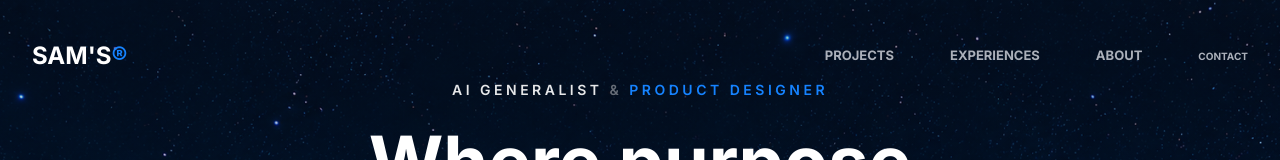
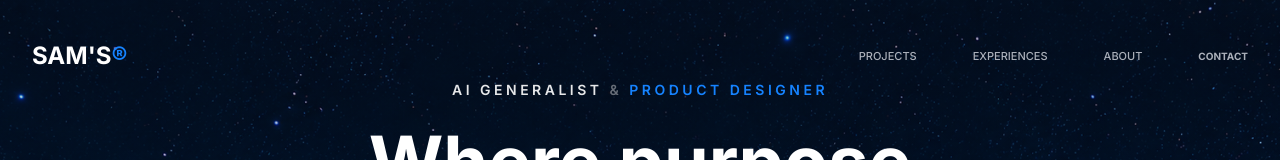
Before and after one commit to Sam-UX-Designer/Sam-Jo-Portfolio-Version-2, a React (Vite) app: page / in a window 1280 px wide. Shown: the top 160 px of the page. Built offline with nearby package versions, Linux system fonts and the light colour scheme.

Commit message:
Reduce font size and weight for navigation links

```diff
--- a/src/components/Nav.tsx
+++ b/src/components/Nav.tsx
@@ -43,7 +43,7 @@ const Nav: React.FC = () => {
               key={item.label}
               href={item.href}
               onClick={(e) => handleNavClick(e, item.href)}
-              className="text-[13px] font-bold uppercase tracking-normal text-muted-foreground transition-colors duration-500 hover:text-white whitespace-nowrap"
+              className="text-[11px] font-medium uppercase tracking-normal text-muted-foreground transition-colors duration-500 hover:text-white whitespace-nowrap"
             >
               {item.label}
             </a>
```
